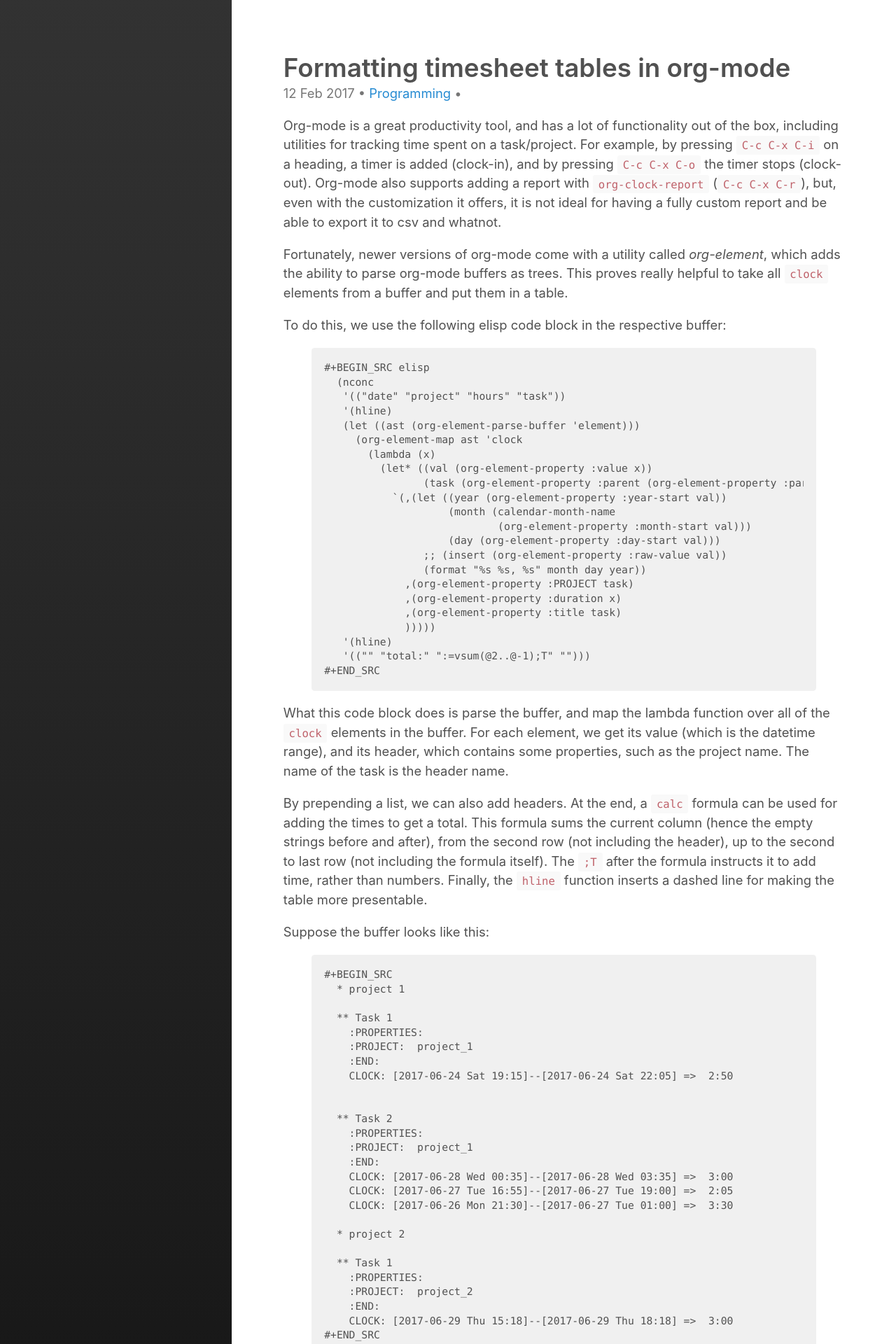
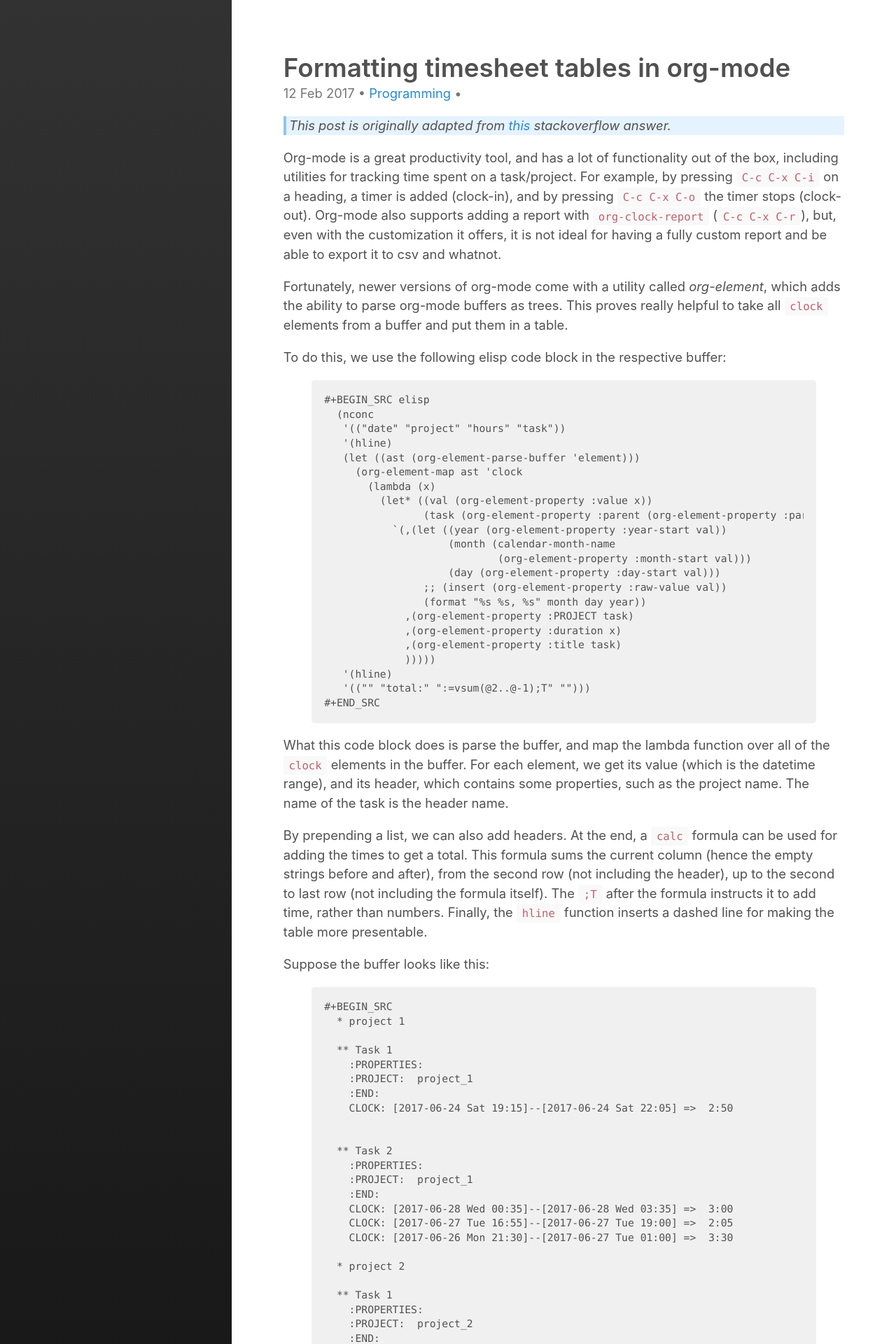
Before and after one commit to alexpeits/alexpeits.github.io, a Jekyll site: the page built from _posts/2017-02-12-org-timesheets.md, in a window 1280 px wide. Shown: the top 1920 px of the page at 70% size. Built offline with Jekyll 4.4.1, drawn with Linux system fonts in a browser that asks for light colours; comment, search, counter and statistics services are not loaded.

Commit message:
Link to stackoverflow post

```diff
--- a/_includes/head.html
+++ b/_includes/head.html
@@ -19,6 +19,7 @@
 
   <!-- CSS -->
   <link rel="stylesheet" href="{{ site.baseurl }}/assets/css/main.css" />
+  <link rel="stylesheet" href="{{ site.baseurl }}/assets/css/custom.css" />
   <link rel="stylesheet" href="{{ site.baseurl }}/assets/css/friendly.css" />
   {% include font-includes.html %}
 
--- a/_posts/2017-02-12-org-timesheets.md
+++ b/_posts/2017-02-12-org-timesheets.md
@@ -4,6 +4,10 @@ title: "Formatting timesheet tables in org-mode"
 categories: programming
 tags: emacs
 ---
+
+{:.note}
+This post is originally adapted from [this](https://emacs.stackexchange.com/questions/23808/how-to-plot-summaries-of-timestamps-of-different-projects-clocking-in-and-out/23862#23862)
+stackoverflow answer.
 
 Org-mode is a great productivity tool, and has a lot of functionality out of
 the box, including utilities for tracking time spent on a task/project. For
--- /dev/null
+++ b/assets/css/custom.css
@@ -0,0 +1,7 @@
+.note {
+  color: dark-grey;
+  background-color: #E5F2FF;
+  border-left: 0.23em solid #92C3F2;
+  padding-left: 0.23em;
+  font-style: italic;
+}
```
Also changed, not shown: 5 other files.
